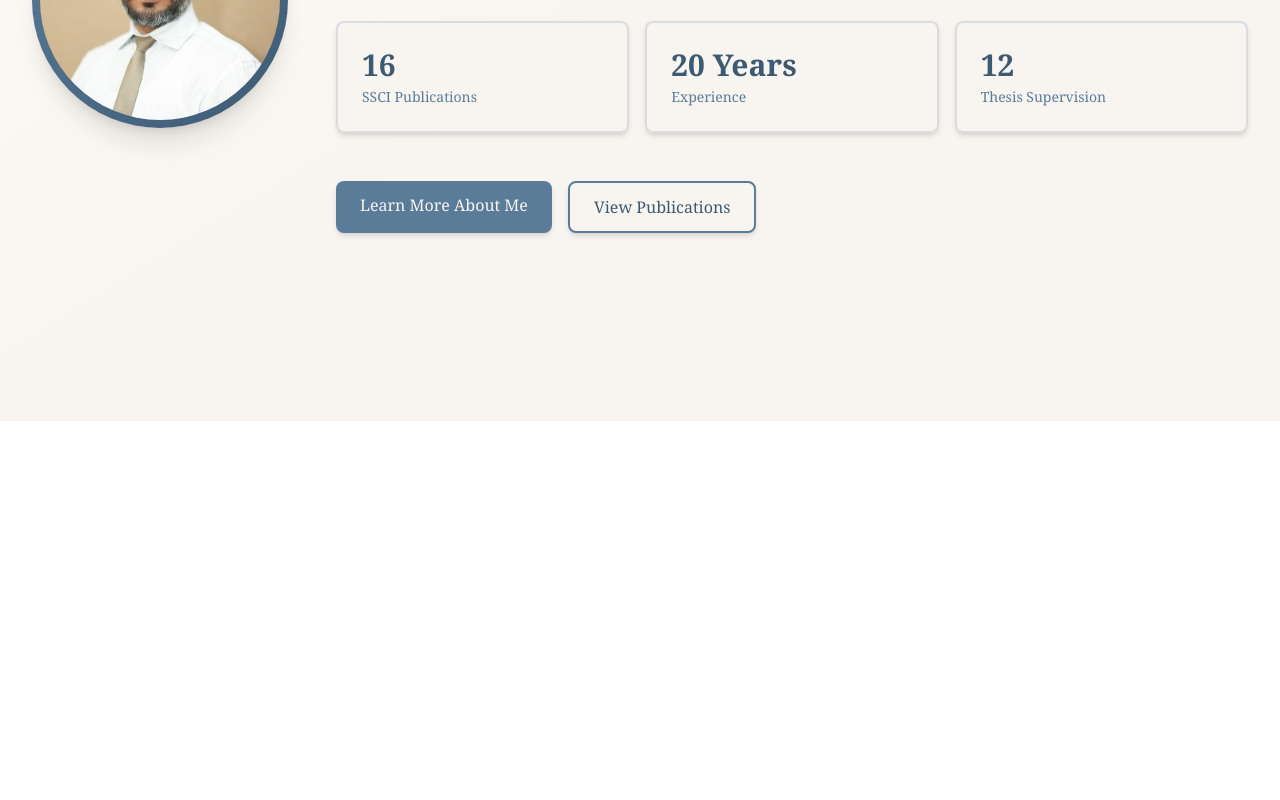
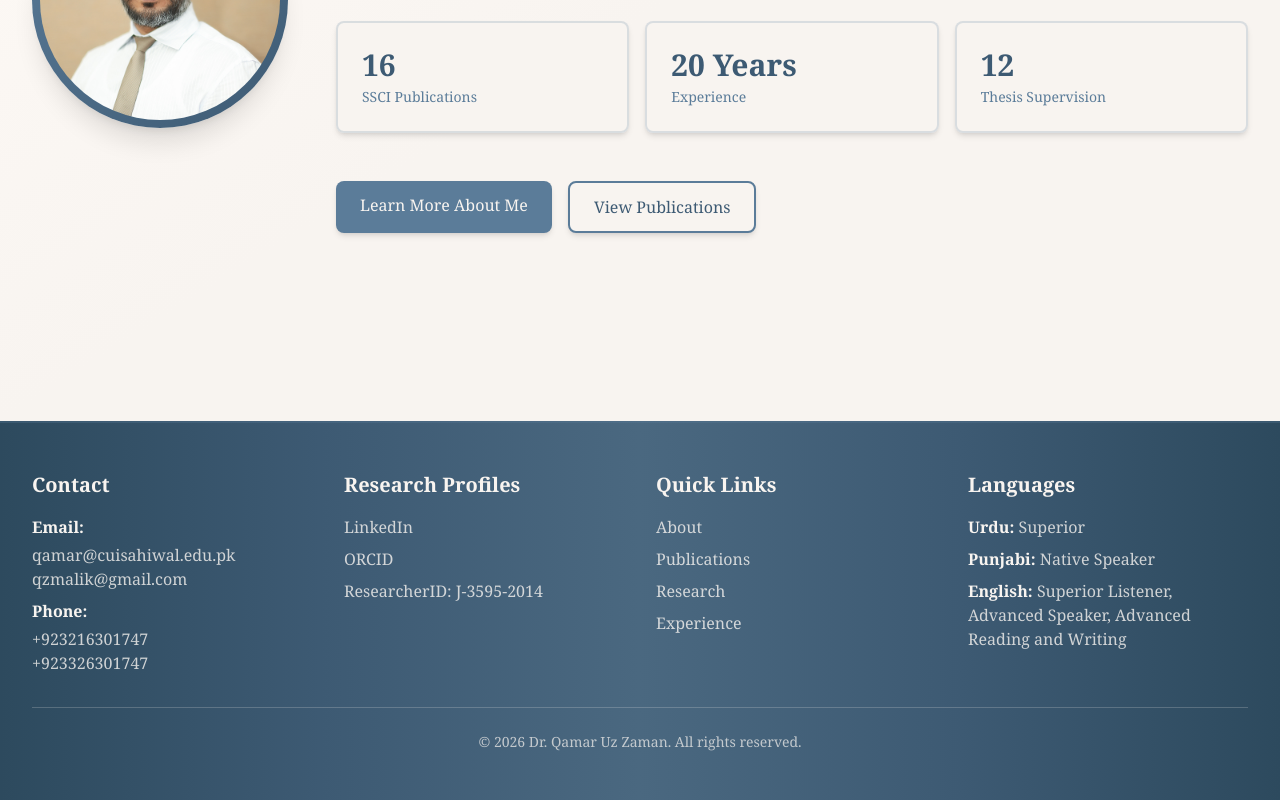
Before and after one commit to mr-anonymous001/QZ_portfolio, a Next.js app: page / in a window 1280 px wide. Shown: the part 379-1179 px from the top of the page. Before the commit the page ends 800 px from the top, so only its background shows below. Built offline with nearby package versions, Linux system fonts and the light colour scheme.

Commit message:
contact updation

```diff
--- a/app/layout.tsx
+++ b/app/layout.tsx
@@ -1,5 +1,6 @@
 import type { Metadata } from 'next'
 import './globals.css'
+import Footer from '@/components/Footer'
 
 export const metadata: Metadata = {
   title: 'Dr. Qamar Uz Zaman - Portfolio',
@@ -13,7 +14,10 @@ export default function RootLayout({
 }) {
   return (
     <html lang="en">
-      <body>{children}</body>
+      <body className="flex flex-col min-h-screen">
+        {children}
+        <Footer />
+      </body>
     </html>
   )
 }
--- /dev/null
+++ b/components/Footer.tsx
@@ -0,0 +1,88 @@
+import { cvData } from '@/data/cv'
+
+export default function Footer() {
+    return (
+        <footer id="contact" className="mt-auto border-t-2 border-olive/30" style={{ background: 'linear-gradient(90deg, #2D4A5E 0%, #3D5A73 25%, #4A6880 50%, #3D5A73 75%, #2D4A5E 100%)' }}>
+            <div className="max-w-7xl mx-auto px-4 sm:px-6 lg:px-8 py-8 sm:py-12">
+                <div className="grid grid-cols-1 sm:grid-cols-2 lg:grid-cols-4 gap-6 sm:gap-8">
+                    {/* Contact Info */}
+                    <div>
+                        <h3 className="text-lg sm:text-xl font-semibold text-beige mb-3 sm:mb-4">Contact</h3>
+                        <div className="space-y-2 text-beige/90 text-sm sm:text-base">
+                            <div>
+                                <strong className="text-beige">Email:</strong>
+                                <div className="mt-1">
+                                    {cvData.email.map((email, index) => (
+                                        <a key={index} href={`mailto:${email}`} className="block text-beige/80 hover:text-beige transition break-all">
+                                            {email}
+                                        </a>
+                                    ))}
+                                </div>
+                            </div>
+                            <div>
+                                <strong className="text-beige">Phone:</strong>
+                                <div className="mt-1">
+                                    {cvData.phone.map((phone, index) => (
+                                        <a key={index} href={`tel:${phone}`} className="block text-beige/80 hover:text-beige transition">
+                                            {phone}
+                                        </a>
+                                    ))}
+                                </div>
+                            </div>
+                        </div>
+                    </div>
+
+                    {/* Research Profiles */}
+                    <div>
+                        <h3 className="text-lg sm:text-xl font-semibold text-beige mb-3 sm:mb-4">Research Profiles</h3>
+                        <div className="space-y-2 text-beige/90 text-sm sm:text-base">
+                            {cvData.linkedin && (
+                                <a href={`https://linkedin.com/in/${cvData.linkedin}`} target="_blank" rel="noopener noreferrer" className="block text-beige/80 hover:text-beige transition">
+                                    LinkedIn
+                                </a>
+                            )}
+                            {cvData.orcid && (
+                                <a href={`https://orcid.org/${cvData.orcid}`} target="_blank" rel="noopener noreferrer" className="block text-beige/80 hover:text-beige transition">
+                                    ORCID
+                                </a>
+                            )}
+                            {cvData.researcherId && (
+                                <p className="text-beige/80">ResearcherID: {cvData.researcherId}</p>
+                            )}
+                        </div>
+                    </div>
+
+                    {/* Quick Links */}
+                    <div>
+                        <h3 className="text-lg sm:text-xl font-semibold text-beige mb-3 sm:mb-4">Quick Links</h3>
+                        <div className="space-y-2 text-sm sm:text-base">
+                            <a href="/about" className="block text-beige/80 hover:text-beige transition">About</a>
+                            <a href="/publications" className="block text-beige/80 hover:text-beige transition">Publications</a>
+                            <a href="/research" className="block text-beige/80 hover:text-beige transition">Research</a>
+                            <a href="/experience" className="block text-beige/80 hover:text-beige transition">Experience</a>
+                        </div>
+                    </div>
+
+                    {/* Languages */}
+                    <div>
+                        <h3 className="text-lg sm:text-xl font-semibold text-beige mb-3 sm:mb-4">Languages</h3>
+                        <div className="space-y-2 text-sm sm:text-base">
+                            {cvData.languages.map((lang, index) => (
+                                <p key={index} className="text-beige/80">
+                                    <strong className="text-beige">{lang.language}:</strong> {lang.proficiency}
+                                </p>
+                            ))}
+                        </div>
+                    </div>
+                </div>
+
+                {/* Copyright */}
+                <div className="mt-8 pt-6 border-t border-beige/20 text-center">
+                    <p className="text-beige/70 text-sm">
+                        © {new Date().getFullYear()} Dr. Qamar Uz Zaman. All rights reserved.
+                    </p>
+                </div>
+            </div>
+        </footer>
+    )
+}
--- a/components/Navigation.tsx
+++ b/components/Navigation.tsx
@@ -16,8 +16,16 @@ export default function Navigation() {
     { href: '/aml-compliance', label: 'AML/CFT' },
     { href: '/research', label: 'Research' },
     { href: '/publications', label: 'Publications' },
-    { href: '/contact', label: 'Contact' },
   ]
+
+  const handleContactClick = (e: React.MouseEvent) => {
+    e.preventDefault()
+    setIsMenuOpen(false)
+    const footer = document.getElementById('contact')
+    if (footer) {
+      footer.scrollIntoView({ behavior: 'smooth' })
+    }
+  }
 
   return (
     <nav className="sticky top-0 z-50 backdrop-blur-md border-b-2 border-rustblue/50 shadow-xl" style={{ background: 'linear-gradient(90deg, #2D4A5E 0%, #3D5A73 25%, #4A6880 50%, #3D5A73 75%, #2D4A5E 100%)' }}>
@@ -56,6 +64,12 @@ export default function Navigation() {
                 {item.label}
               </Link>
             ))}
+            <button
+              onClick={handleContactClick}
+              className="px-2 xl:px-3 py-2 rounded-md text-sm font-medium transition text-beige hover:bg-olive/50 hover:text-beige-light"
+            >
+              Contact
+            </button>
           </div>
         </div>
 
@@ -76,6 +90,12 @@ export default function Navigation() {
                   {item.label}
                 </Link>
               ))}
+              <button
+                onClick={handleContactClick}
+                className="px-4 py-3 rounded-md text-sm font-medium transition text-beige hover:bg-olive/50 hover:text-beige-light text-left"
+              >
+                Contact
+              </button>
             </div>
           </div>
         )}
```
